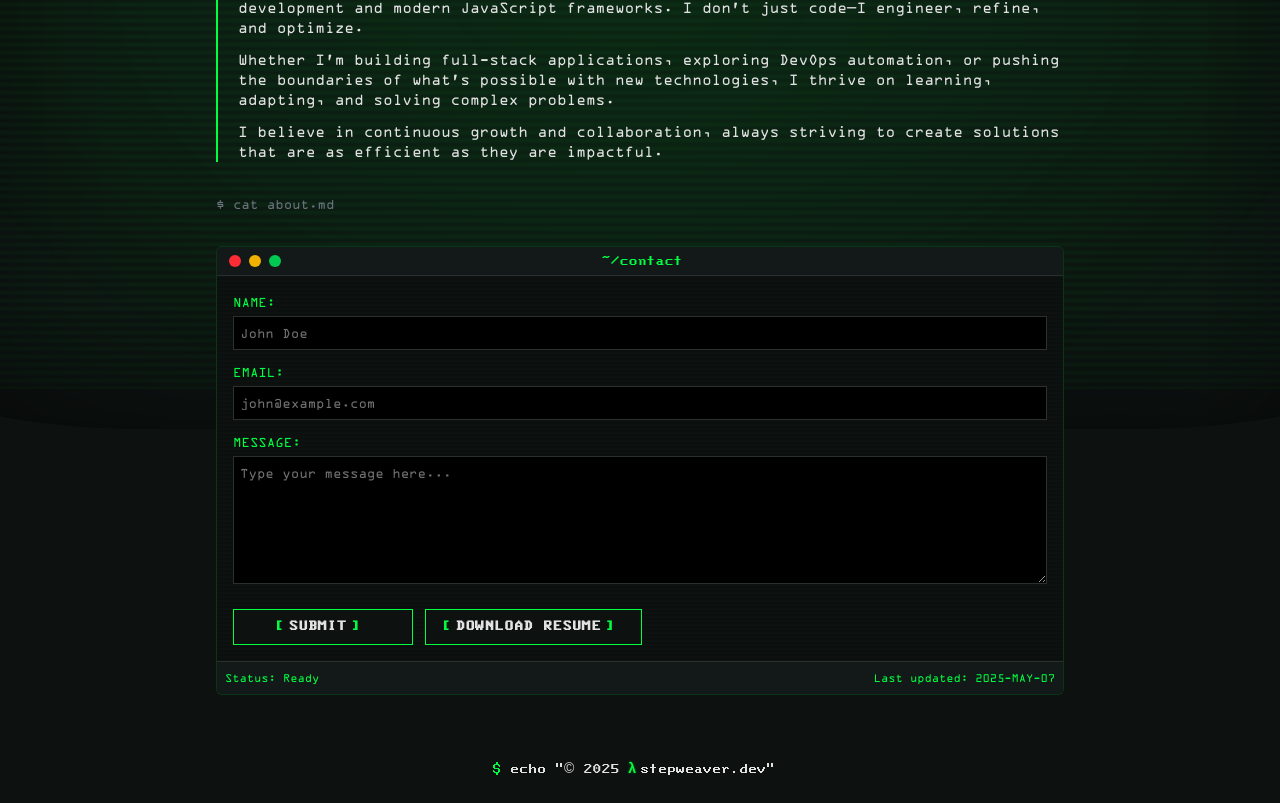
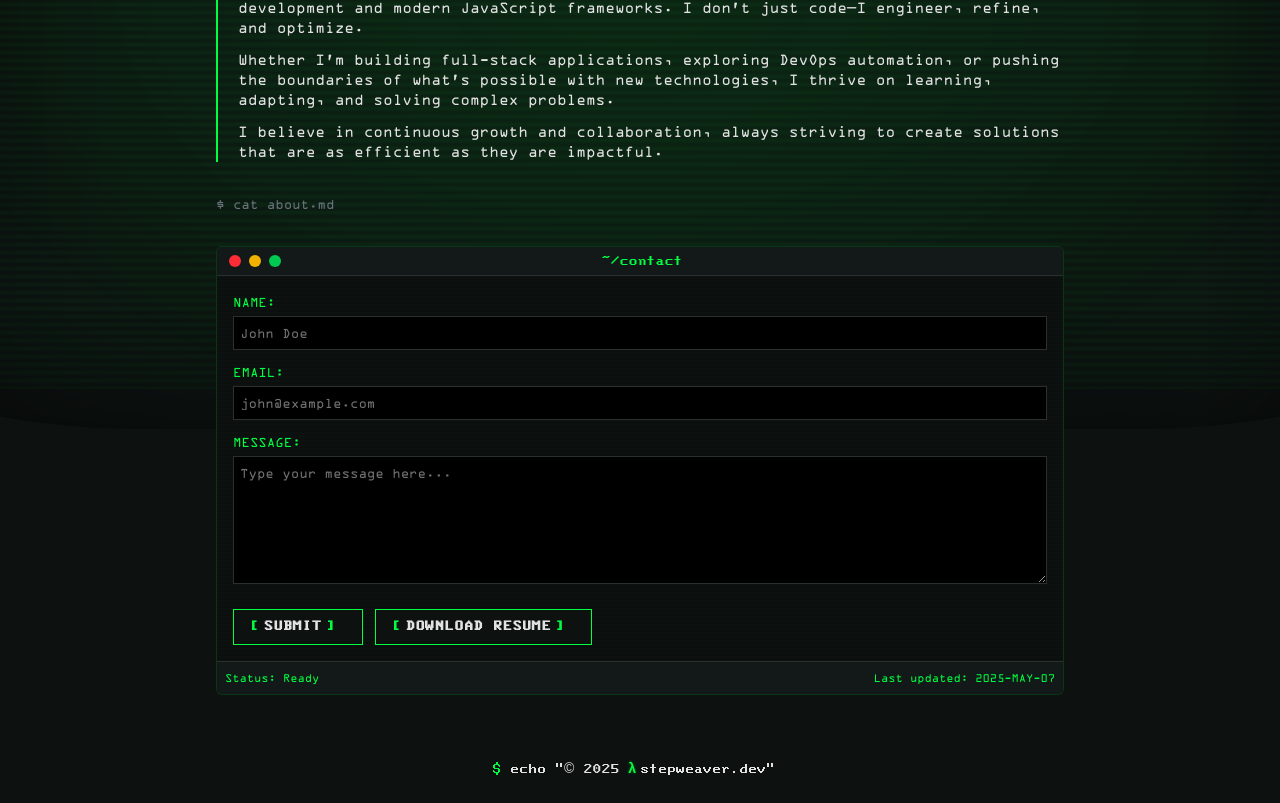
Before and after one commit to stepweaver/stepweaver, a Next.js app: page /about in a window 1280 px wide. Shown: the part 411-1214 px from the top of the page. Built offline with nearby package versions, Linux system fonts and the light colour scheme.

Commit message:
Refactor GlitchButton component to remove hardcoded minimum width for improved flexibility

```diff
--- a/components/ui/GlitchButton.jsx
+++ b/components/ui/GlitchButton.jsx
@@ -75,7 +75,7 @@ export default function GlitchButton({
     onMouseLeave: () => setIsHovering(false),
     className: `${
       buttonStyles.glitchButton
-    } ${className} font-ibm flex items-center justify-center min-w-[180px] ${
+    } ${className} font-ibm flex items-center justify-center ${
       isHovering ? buttonStyles.scaleHover : buttonStyles.scaleNormal
     } ${disabled || isLoading ? 'opacity-70 cursor-not-allowed' : ''}`,
     disabled: disabled || isLoading,
```
